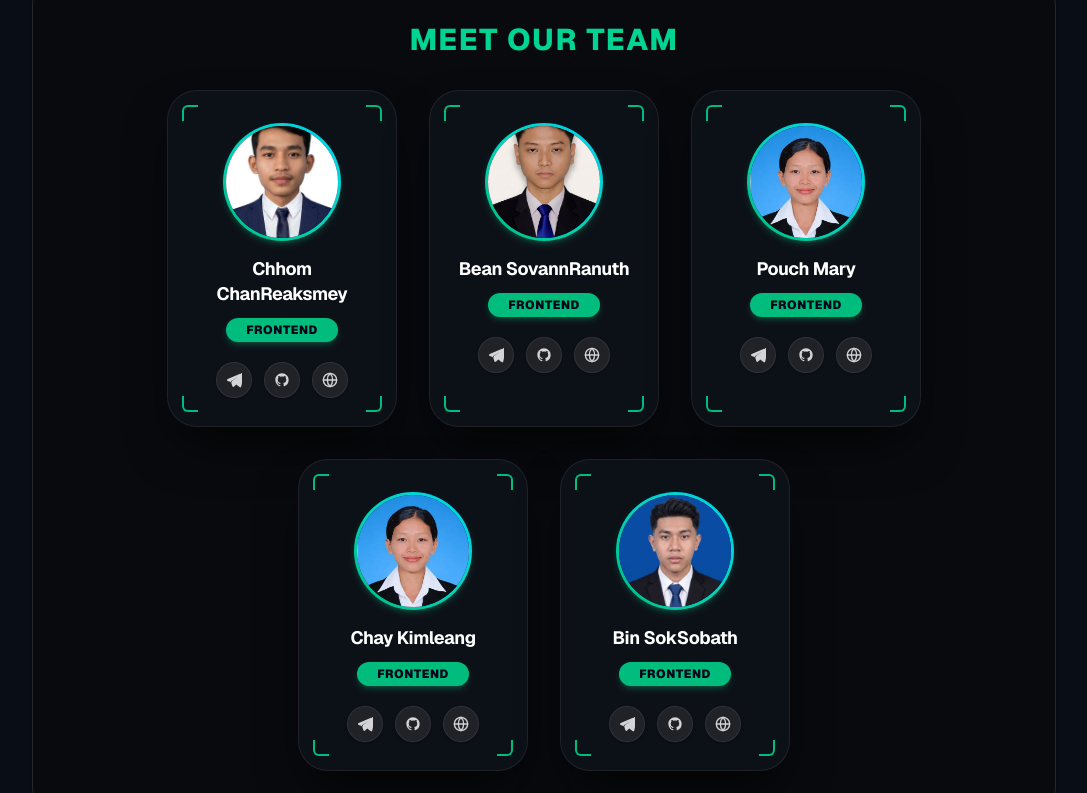
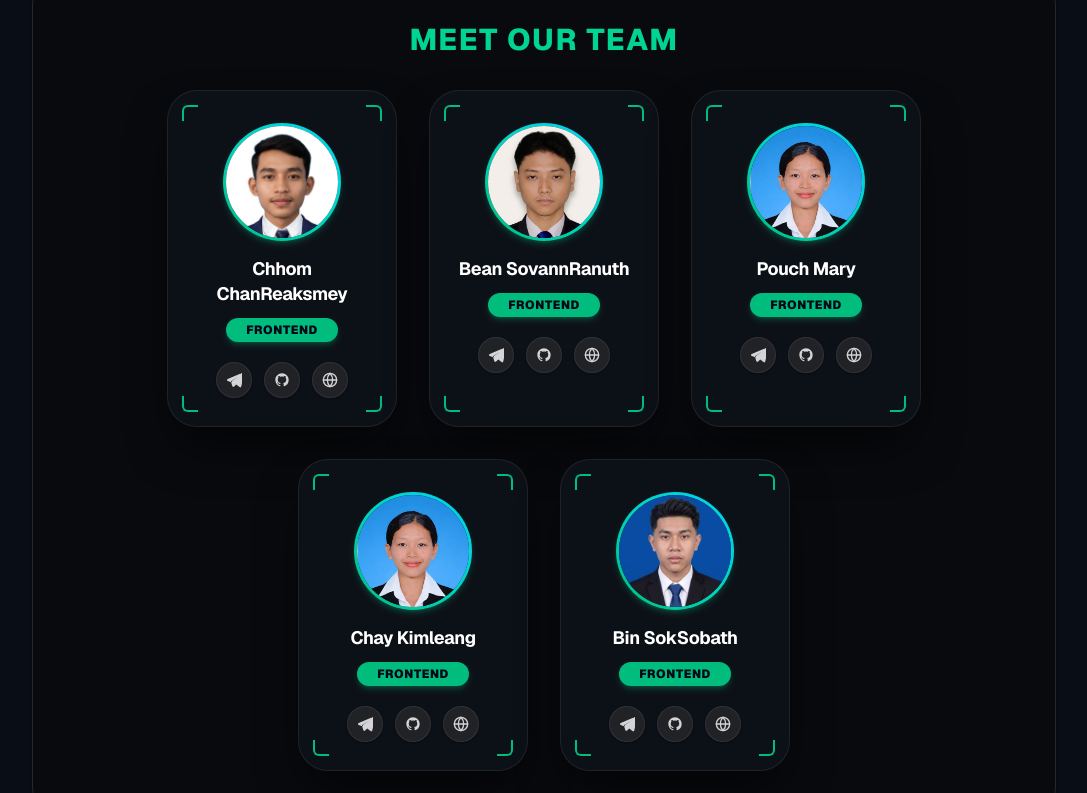
Before and after one commit to Reaksmey8/SportHub, a Next.js app: page /about in a window 1280 px wide. Shown: the part 3348-4141 px from the top of the page, without its empty margins (96-1183 px from the left). Built offline with nearby package versions, Linux system fonts and the light colour scheme; no server answers.

Commit message:
Updated: social linking

```diff
--- a/src/app/about/page.tsx
+++ b/src/app/about/page.tsx
@@ -2,7 +2,6 @@ import React from "react";
 import type { Metadata } from "next";
 import Link from "next/link";
 import Image from "next/image";
-
 
 import {
   Trophy,
@@ -23,7 +22,12 @@ import {
 } from "lucide-react";
 
 const GithubIcon: React.FC<{ className?: string }> = ({ className }) => (
-  <svg className={className} fill="currentColor" viewBox="0 0 24 24" aria-hidden="true">
+  <svg
+    className={className}
+    fill="currentColor"
+    viewBox="0 0 24 24"
+    aria-hidden="true"
+  >
     <path
       fillRule="evenodd"
       d="M12 2C6.477 2 2 6.484 2 12.017c0 4.425 2.865 8.18 6.839 9.504.5.092.682-.217.682-.483 0-.237-.008-.868-.013-1.703-2.782.605-3.369-1.343-3.369-1.343-.454-1.158-1.11-1.466-1.11-1.466-.908-.62.069-.608.069-.608 1.003.07 1.53 1.032 1.53 1.032.892 1.53 2.341 1.088 2.91.832.092-.647.35-1.088.636-1.338-2.22-.253-4.555-1.113-4.555-4.951 0-1.093.39-1.988 1.029-2.688-.103-.253-.446-1.272.098-2.65 0 0 .84-.27 2.75 1.026A9.564 9.564 0 0112 6.844c.85.004 1.705.115 2.504.337 1.909-1.296 2.747-1.027 2.747-1.027.546 1.379.202 2.398.1 2.651.64.7 1.028 1.595 1.028 2.688 0 3.848-2.339 4.695-4.566 4.943.359.309.678.92.678 1.855 0 1.338-.012 2.419-.012 2.747 0 .268.18.58.688.482A10.019 10.019 0 0022 12.017C22 6.484 17.522 2 12 2z"
@@ -33,13 +37,27 @@ const GithubIcon: React.FC<{ className?: string }> = ({ className }) => (
 );
 
 const TelegramIcon: React.FC<{ className?: string }> = ({ className }) => (
-  <svg className={className} fill="currentColor" viewBox="0 0 24 24" aria-hidden="true">
+  <svg
+    className={className}
+    fill="currentColor"
+    viewBox="0 0 24 24"
+    aria-hidden="true"
+  >
     <path d="M21.93 3.14a1.72 1.72 0 0 0-1.74-.29L2.57 10.37a1.73 1.73 0 0 0 .11 3.24l4.94 1.72 1.83 5.56a1.72 1.72 0 0 0 2.77.72l3.16-2.73 4.88 3.59a1.72 1.72 0 0 0 2.72-.94l3.52-16.73a1.72 1.72 0 0 0-4.57-1.66zm-3.41 3.82L8.91 13.5l-.83 2.52-.73-2.21 11.17-6.85z" />
   </svg>
 );
 
 const MailIcon: React.FC<{ className?: string }> = ({ className }) => (
-  <svg className={className} fill="none" stroke="currentColor" strokeWidth="2" strokeLinecap="round" strokeLinejoin="round" viewBox="0 0 24 24" aria-hidden="true">
+  <svg
+    className={className}
+    fill="none"
+    stroke="currentColor"
+    strokeWidth="2"
+    strokeLinecap="round"
+    strokeLinejoin="round"
+    viewBox="0 0 24 24"
+    aria-hidden="true"
+  >
     <rect width="20" height="16" x="2" y="4" rx="2" />
     <path d="m22 7-8.97 5.7a1.94 1.94 0 0 1-2.06 0L2 7" />
   </svg>
@@ -82,9 +100,9 @@ const TEAM_MEMBERS_DATA: ProfileMember[] = [
     name: "Bean SovannRanuth",
     role: "Frontend",
     avatarUrl: "/images/nuth.png",
-    telegramUrl: "https://t.me",
-    githubUrl: "https://github.com",
-    emailUrl: "mailto:soleakna@example.com",
+    telegramUrl: "https://t.me/bsvrnuth",
+    githubUrl: "https://github.com/nxthh",
+    emailUrl: "mailto:beansovannranuth@gmail.com",
   },
   {
     name: "Pouch Mary",
@@ -128,7 +146,7 @@ const ProfileCard: React.FC<{ member: ProfileMember }> = ({ member }) => {
             fill
             unoptimized
             sizes="112px"
-            className="object-cover"
+            className="object-cover object-top"
           />
         </div>
       </div>
@@ -180,26 +198,69 @@ const ProfileCard: React.FC<{ member: ProfileMember }> = ({ member }) => {
 };
 
 const PLATFORM_STATS = [
-  { label: "Sporting Disciplines", value: "12+", icon: Trophy, detail: "Kun Khmer, CPL, Cycling, Swimming & more" },
-  { label: "Tournaments & Events", value: "100+", icon: Activity, detail: "Tracked across Cambodian provinces" },
-  { label: "Average API Response", value: "<120ms", icon: Zap, detail: "Ultra-fast Next.js server rendering" },
-  { label: "Student Engineering Team", value: "5 + 1", icon: Users, detail: "5 Students & 1 Academic Advisor" },
+  {
+    label: "Sporting Disciplines",
+    value: "12+",
+    icon: Trophy,
+    detail: "Kun Khmer, CPL, Cycling, Swimming & more",
+  },
+  {
+    label: "Tournaments & Events",
+    value: "100+",
+    icon: Activity,
+    detail: "Tracked across Cambodian provinces",
+  },
+  {
+    label: "Average API Response",
+    value: "<120ms",
+    icon: Zap,
+    detail: "Ultra-fast Next.js server rendering",
+  },
+  {
+    label: "Student Engineering Team",
+    value: "5 + 1",
+    icon: Users,
+    detail: "5 Students & 1 Academic Advisor",
+  },
 ];
 
 const TECH_STACK = [
-  { name: "Next.js 15", category: "Framework", desc: "App Router, Turbopack, and React Server Components." },
-  { name: "TypeScript", category: "Language", desc: "Type-safe interfaces and strict contract validation." },
-  { name: "Tailwind CSS", category: "Styling", desc: "Custom utility-first design system with dark/light themes." },
-  { name: "REST API", category: "Backend Core", desc: "Centralized live sports data endpoints and favorites toggle." },
-  { name: "Lucide Icons", category: "Iconography", desc: "Pixel-perfect modern SVG icon library." },
-  { name: "Responsive Architecture", category: "Mobile First", desc: "Seamless navigation across phones, tablets, and 4K displays." },
+  {
+    name: "Next.js 15",
+    category: "Framework",
+    desc: "App Router, Turbopack, and React Server Components.",
+  },
+  {
+    name: "TypeScript",
+    category: "Language",
+    desc: "Type-safe interfaces and strict contract validation.",
+  },
+  {
+    name: "Tailwind CSS",
+    category: "Styling",
+    desc: "Custom utility-first design system with dark/light themes.",
+  },
+  {
+    name: "REST API",
+    category: "Backend Core",
+    desc: "Centralized live sports data endpoints and favorites toggle.",
+  },
+  {
+    name: "Lucide Icons",
+    category: "Iconography",
+    desc: "Pixel-perfect modern SVG icon library.",
+  },
+  {
+    name: "Responsive Architecture",
+    category: "Mobile First",
+    desc: "Seamless navigation across phones, tablets, and 4K displays.",
+  },
 ];
 
 export default function AboutPage() {
   return (
     <div className="min-h-screen py-12 sm:py-20 bg-slate-50 dark:bg-[#090d16] text-slate-900 dark:text-zinc-100 transition-colors duration-300">
       <div className="max-w-7xl mx-auto px-4 sm:px-6 lg:px-8 space-y-20 sm:space-y-28">
-
         {/* 1. HERO SECTION */}
         <section className="text-center max-w-4xl mx-auto space-y-6 pt-4 sm:pt-8">
           {/* Status Badge */}
@@ -230,7 +291,9 @@ export default function AboutPage() {
 
           {/* Subtitle */}
           <p className="text-base sm:text-xl text-slate-600 dark:text-zinc-400 max-w-2xl mx-auto leading-relaxed">
-            SportsHub is an open digital arena engineered by five university software students under academic mentorship to centralize, elevate, and celebrate Cambodia&apos;s sporting heartbeat.
+            SportsHub is an open digital arena engineered by five university
+            software students under academic mentorship to centralize, elevate,
+            and celebrate Cambodia&apos;s sporting heartbeat.
           </p>
 
           {/* Action CTAs */}
@@ -292,7 +355,8 @@ export default function AboutPage() {
               The Architecture of Our Mission
             </h2>
             <p className="text-sm sm:text-base text-slate-600 dark:text-zinc-400">
-              Transforming fragmented sports schedules into an integrated digital experience.
+              Transforming fragmented sports schedules into an integrated
+              digital experience.
             </p>
           </div>
 
@@ -310,11 +374,22 @@ export default function AboutPage() {
                   One Unified Digital Home for Every Cambodian Discipline
                 </h3>
                 <p className="text-sm sm:text-base text-slate-600 dark:text-zinc-400 mt-4 leading-relaxed max-w-2xl">
-                  Before SportsHub, following Cambodian athletics required browsing through scattered Facebook groups, TV broadcasts, and word-of-mouth schedules. We built SportsHub to deliver synchronized tournament schedules, stadium locations, athlete profiles, and real-time category indexing in one authoritative platform.
+                  Before SportsHub, following Cambodian athletics required
+                  browsing through scattered Facebook groups, TV broadcasts, and
+                  word-of-mouth schedules. We built SportsHub to deliver
+                  synchronized tournament schedules, stadium locations, athlete
+                  profiles, and real-time category indexing in one authoritative
+                  platform.
                 </p>
               </div>
               <div className="mt-8 pt-6 border-t border-slate-200/80 dark:border-zinc-800/80 flex flex-wrap items-center gap-3">
-                {["Kun Khmer 🥊", "CPL Football ⚽", "National Cycling 🚴", "Aquatics 🏊", "Cambodian Chess ♟️"].map((tag) => (
+                {[
+                  "Kun Khmer 🥊",
+                  "CPL Football ⚽",
+                  "National Cycling 🚴",
+                  "Aquatics 🏊",
+                  "Cambodian Chess ♟️",
+                ].map((tag) => (
                   <span
                     key={tag}
                     className="px-3 py-1 rounded-xl text-xs font-semibold bg-slate-100 dark:bg-zinc-800 text-slate-800 dark:text-zinc-200 border border-slate-200/60 dark:border-zinc-700/60"
@@ -338,7 +413,10 @@ export default function AboutPage() {
                   Honoring the Ring & Stadium Heritage
                 </h3>
                 <p className="text-sm text-slate-600 dark:text-zinc-400 mt-3 leading-relaxed">
-                  Sports in Cambodia are steeped in centuries of heritage — from Angkorian martial arts to modern international champions. SportsHub celebrates this legacy through dedicated media coverage and digital archiving.
+                  Sports in Cambodia are steeped in centuries of heritage — from
+                  Angkorian martial arts to modern international champions.
+                  SportsHub celebrates this legacy through dedicated media
+                  coverage and digital archiving.
                 </p>
               </div>
               <div className="mt-6 flex items-center gap-2 text-xs font-semibold text-rose-500">
@@ -360,7 +438,9 @@ export default function AboutPage() {
                   Decoupled, Sub-Second Performance
                 </h3>
                 <p className="text-sm text-slate-600 dark:text-zinc-400 mt-3 leading-relaxed">
-                  Engineered with an asynchronous REST API architecture, caching layers, and instant optimistic updates so bookmarking your favorite matches feels instantaneous.
+                  Engineered with an asynchronous REST API architecture, caching
+                  layers, and instant optimistic updates so bookmarking your
+                  favorite matches feels instantaneous.
                 </p>
               </div>
               <div className="mt-6 flex items-center gap-2 text-xs font-mono text-teal-600 dark:text-teal-400">
@@ -394,7 +474,11 @@ export default function AboutPage() {
                   Built by 5 Software Engineering Students at ISTAD
                 </h3>
                 <p className="text-sm sm:text-base text-slate-600 dark:text-zinc-400 mt-3 leading-relaxed max-w-2xl">
-                  Born as a hands-on capstone project at the Institute of Science and Technology Advanced Development (ISTAD), SportsHub exemplifies real-world software engineering: continuous integration, Git collaboration, production performance auditing, and clean interface design.
+                  Born as a hands-on capstone project at the Institute of
+                  Science and Technology Advanced Development (ISTAD), SportsHub
+                  exemplifies real-world software engineering: continuous
+                  integration, Git collaboration, production performance
+                  auditing, and clean interface design.
                 </p>
               </div>
               <div className="mt-6 flex flex-wrap items-center justify-between gap-3 text-xs text-slate-500 dark:text-zinc-400 pt-4 border-t border-slate-100 dark:border-zinc-800/60">
@@ -402,7 +486,9 @@ export default function AboutPage() {
                   <span className="w-2 h-2 rounded-full bg-emerald-500" />
                   Institute of Science and Technology Advanced Development
                 </span>
-                <span className="font-mono text-emerald-600 dark:text-emerald-400">Class of 2025/2026</span>
+                <span className="font-mono text-emerald-600 dark:text-emerald-400">
+                  Class of 2025/2026
+                </span>
               </div>
             </div>
           </div>
@@ -496,7 +582,8 @@ export default function AboutPage() {
             </h2>
 
             <p className="text-sm sm:text-base text-zinc-300 leading-relaxed">
-              Explore upcoming championship bouts, football fixtures, and provincial tournament categories live on SportsHub.
+              Explore upcoming championship bouts, football fixtures, and
+              provincial tournament categories live on SportsHub.
             </p>
 
             <div className="flex flex-wrap items-center justify-center gap-4 pt-2">
@@ -515,7 +602,6 @@ export default function AboutPage() {
             </div>
           </div>
         </section>
-
       </div>
     </div>
   );
```
